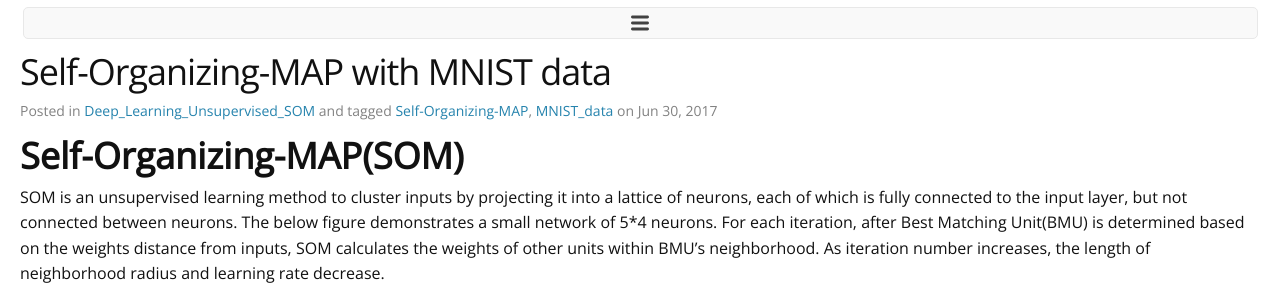
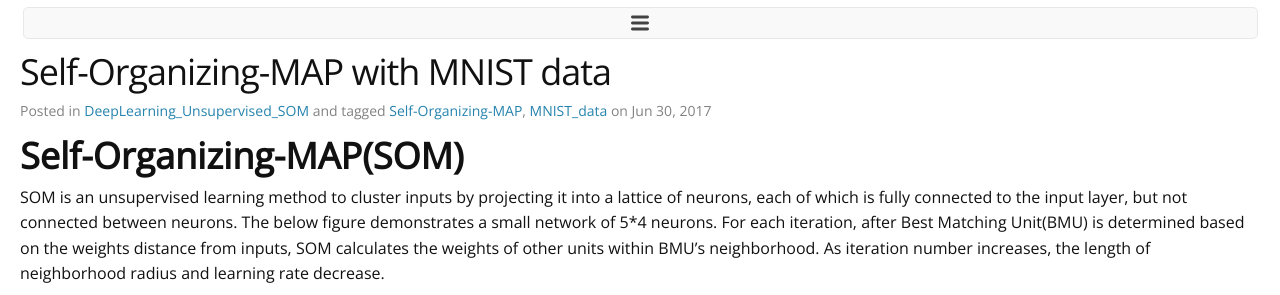
Before and after one commit to wonik/wonikjang.github.io, a Jekyll site: the page built from _posts/2017-06-30-som.md, in a window 1280 px wide and 900 px high. Shown: the part 155-450 px from the top of the window. Built offline with Jekyll 4.4.1, drawn with Linux system fonts in a browser that asks for light colours; nearby versions of some CDN libraries; comment, search, counter and statistics services are not loaded; some of the changed text lies outside the part shown.

Commit message:
Update 2017-06-30-som.md

```diff
--- a/_posts/2017-06-30-som.md
+++ b/_posts/2017-06-30-som.md
@@ -3,7 +3,7 @@ title: Self-Organizing-MAP with MNIST data
 updated: 2017-06-30 09:35
 layout: post
 author: Wonik Jang
-category: Deep_Learning_Unsupervised_SOM
+category: DeepLearning_Unsupervised_SOM
 tags:
 - Self-Organizing-MAP
 - MNIST_data
```
